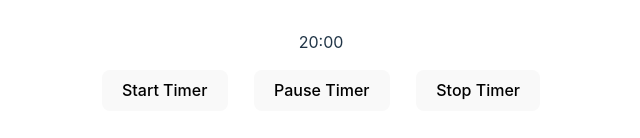
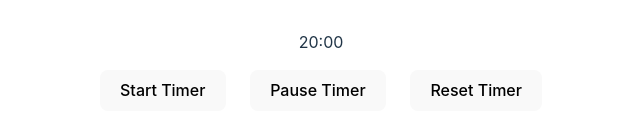
Before and after one commit to alondramora/pomodorotimer, a React (Vite) app: page / in a window 1280 px wide. Shown: the part 392-530 px from the top of the page, without its empty margins (319-959 px from the left). Built offline with nearby package versions, Linux system fonts and the light colour scheme.

Commit message:
Added isRunning state
When the Start Timer Button is clicked and the handleStart function runs, isRunning is set to true.

```diff
--- a/src/App.jsx
+++ b/src/App.jsx
@@ -6,10 +6,11 @@ import Timer from "./Timer";
 function App() {
   const [timerMins, setTimerMins] = useState(20);
   const [timerSecs, setTimerSecs] = useState("00");
+  const [isRunning, setIsRunning] = useState(false);
 
   function handleStart() {
-    console.log("start timer");
-    setTimerValue(timerValue - 1);
+    setIsRunning(true);
+    // setTimerValue(timerValue - 1);
   }
   function handlePause() {
     console.log("pause timer");
@@ -33,7 +34,7 @@ function App() {
           Pause Timer
         </Button>
         <Button onClick={handleStop} className="mode-buttons">
-          Stop Timer
+          Reset Timer
         </Button>
       </div>
     </>
```
